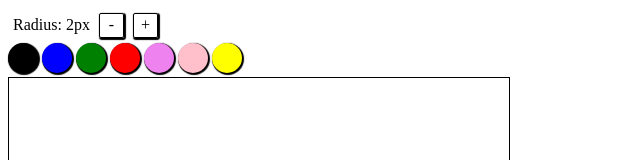
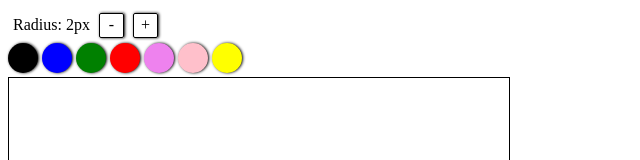
Before and after one commit to moderndaymoron/Canvas, a plain HTML site: page index.html in a window 1280 px wide. Shown: the top 160 px of the page, without its empty margins (0-640 px from the left). Drawn offline with nearby package versions, Linux system fonts and the light colour scheme.

Commit message:
css on swatches and radius

```diff
--- a/css/radiusSwatches.css
+++ b/css/radiusSwatches.css
@@ -31,5 +31,5 @@
 }
 
 .boxShadow {
-    box-shadow: 1px 1px 1px 1px black;
+    box-shadow: 1px 0px 3px 0px black;
 }
```
